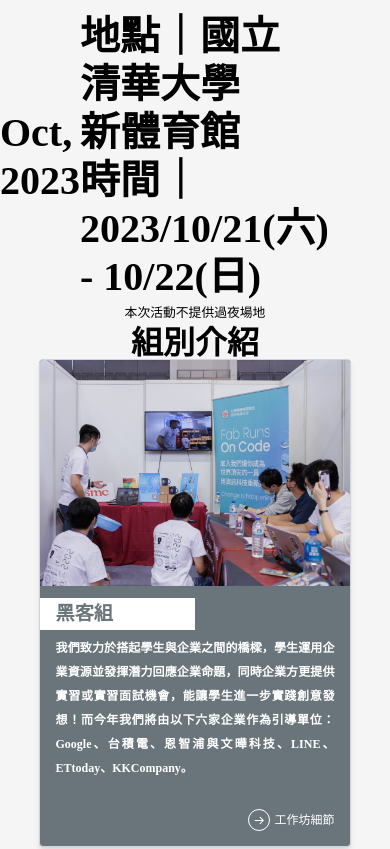
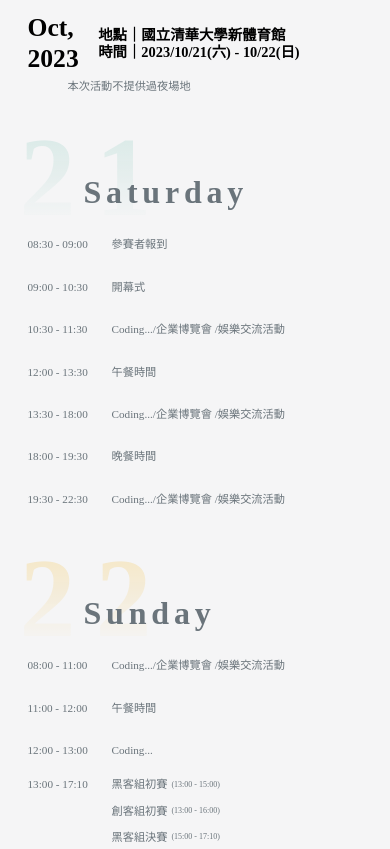
Before and after one commit to Official-Meichu-Hackathon/2023-singup, a Next.js app: page / in a window 390 px wide. Shown: the part 1824-2673 px from the top of the page. Built offline with nearby package versions, Linux system fonts and the light colour scheme.

Commit message:
mobile add

```diff
--- a/components/Timetable.jsx
+++ b/components/Timetable.jsx
@@ -75,7 +75,9 @@
               <h3 className="text-[1rem] lg:text-[1.25rem] pt-8  tracking-[0.125rem] font-semibold whitespace-break-spaces xl:whitespace-nowrap">
                 時間｜2023/10/21(六) - 10/22(日)
               </h3>
-              <p className="pt-6 text-[#6A747B]">本次活動不提供過夜場地</p>
+              <p className="text-[0.6rem] lg:text-[1rem] pt-6 text-[#6A747B]">
+                本次活動不提供過夜場地
+              </p>
             </div>
           </div>
           <div className="flex basis-2/5 2xl:basis-1/3 flex-grow flex-col relative 2xl:right-5">
@@ -113,19 +115,49 @@
         </div>
       </div>
       {/* Mobile */}
-      <div className="md:hidden flex flex-col items-center">
-        <h2 className="">比賽資訊</h2>
-        <div className="flex items-center">
-          <h3 className=" basis-1/3">
+      <div className="md:hidden mx-[5%] flex flex-col">
+        <h4 className="w-fit m-auto py-5">比賽資訊</h4>
+        <div className="flex w-full gap-x-[5vw] sm:gap-x-12">
+          <h3 className="text-[1.6rem] sm:text-[2.25rem] pl-2 sm:pl-6 grow w-full">
             Oct, <br />
             2023
           </h3>
-          <div className="flex flex-col basis-2/3">
-            <h3 className="">地點｜國立清華大學新體育館</h3>
-            <h3 className="">時間｜2023/10/21(六) - 10/22(日)</h3>
+          <div className="flex grow flex-col justify-center">
+            <h3 className="text-[0.9rem] sm:text-[1.5rem]">
+              地點｜國立清華大學新體育館
+            </h3>
+            <h3 className="text-[0.9rem] sm:text-[1.5rem]">
+              時間｜2023/10/21(六) - 10/22(日)
+            </h3>
           </div>
         </div>
-        <p>本次活動不提供過夜場地</p>
+        <p className="text-[#6A747B] pl-12 text-[0.7rem] sm:text-[1.3rem]">
+          本次活動不提供過夜場地
+        </p>
+        <div className="relative flex flex-col">
+          <div className="relative">
+            <div className="timeTable_bg1">21</div>
+            <div className="absolute left-16 top-[3.4rem] text-[2rem] timeTable_day">
+              Saturday
+            </div>
+            <div className="flex flex-col gap-y-1">
+              {time_d1.map((day, index) => (
+                <Context_m key={index} day={day} />
+              ))}
+            </div>
+          </div>
+          <div className="relative">
+            <div className="timeTable_bg2">22</div>
+            <div className="absolute left-16 top-[3.4rem] text-[2rem] timeTable_day">
+              Sunday
+            </div>
+            <div className="flex flex-col gap-y-1">
+              {time_d2.map((day, index) => (
+                <Context_m key={index} day={day} />
+              ))}
+            </div>
+          </div>
+        </div>
       </div>
     </>
   );
@@ -162,4 +194,35 @@
   );
 };
 
+const Context_m = ({ day }) => {
+  return (
+    <>
+      <div
+        className={`${
+          day.additional ? "py-0" : "py-2"
+        } pl-2 sm:pl-6 flex w-full content-stretch gap-x-1`}
+      >
+        <p className="text-[0.7rem] sm:text-[1.2rem] w-[5rem] sm:w-[8rem] 2xl:w-[7rem] timeTable_context text-start whitespace-nowrap ">
+          {day.time}
+        </p>
+        <div className="w-fit flex gap-x-1 flex-wrap">
+          {day.context.map((item, index) => (
+            <p
+              key={index}
+              className="text-[0.7rem] sm:text-[1.2rem] w-fit timeTable_context whitespace-nowrap"
+            >
+              {item}
+            </p>
+          ))}
+          <div className="flex items-center">
+            <p className="text-[0.5rem] sm:text-[1rem] w-fit timeTable_context whitespace-nowrap">
+              {day.additional}
+            </p>
+          </div>
+        </div>
+      </div>
+    </>
+  );
+};
+
 export default Timetable;
--- a/components/Topic.jsx
+++ b/components/Topic.jsx
@@ -59,7 +59,7 @@
         company: "LINE",
         logo: "/assets/images/LINE.svg",
         logo2: null,
-        link: "www.google.com",
+        link: "/assets/pdf/NXP_2023.pdf",
         topic: "Safety Helmet Wearing Detection",
         description:
           "這次題目期望能建立準確偵測員工是否有配戴工地帽的AI模型，同時，串接雲端應用程式，確保工地安全，當AI模型判別出員工在危險區域並未配戴安全帽時，系統自動做出及時的action或alert。 此外，參賽者也可以結合軟硬體，做出額外的延伸應用(本組不提供硬體配件，若有需要請參賽者自行準備)。",
@@ -70,7 +70,7 @@
         company: "恩智浦半導體與文曄科技",
         logo: "/assets/images/NXP.svg",
         logo2: "/assets/images/文曄科技.svg",
-        link: "www.google.com",
+        link: "/assets/pdf/NXP_2023.pdf",
         topic: "Safety Helmet Wearing Detection",
         description:
           "這次題目期望能建立準確偵測員工是否有配戴工地帽的AI模型，同時，串接雲端應用程式，確保工地安全，當AI模型判別出員工在危險區域並未配戴安全帽時，系統自動做出及時的action或alert。 此外，參賽者也可以結合軟硬體，做出額外的延伸應用(本組不提供硬體配件，若有需要請參賽者自行準備)。",
--- a/styles/globals.css
+++ b/styles/globals.css
@@ -268,9 +268,9 @@
 
 .timeTable_bg1,
 .timeTable_bg2 {
-  height: 10rem;
+  height: 8rem;
   font-family: GenYoMin TW TTF;
-  font-size: 13vw;
+  font-size: 7rem;
   font-style: normal;
   font-weight: 700;
   line-height: 10rem;
@@ -280,6 +280,10 @@
   background-clip: text;
   -webkit-background-clip: text;
   -webkit-text-fill-color: transparent;
+  @media screen and (min-width: 768px) {
+    font-size: 13vw;
+    height: 10rem;
+  }
 }
 
 .timeTable_day {
```
Also changed, not shown: 1 other file (tests, documents, lock files or other folders).
